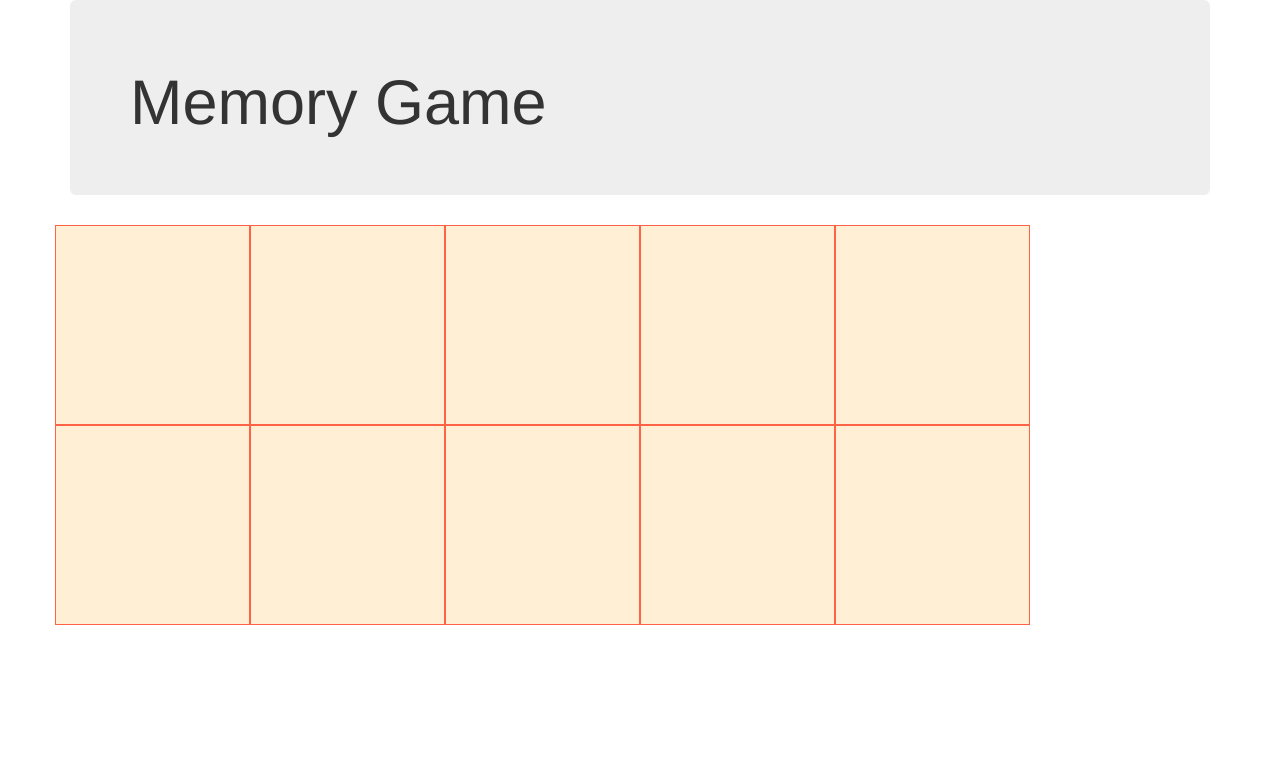
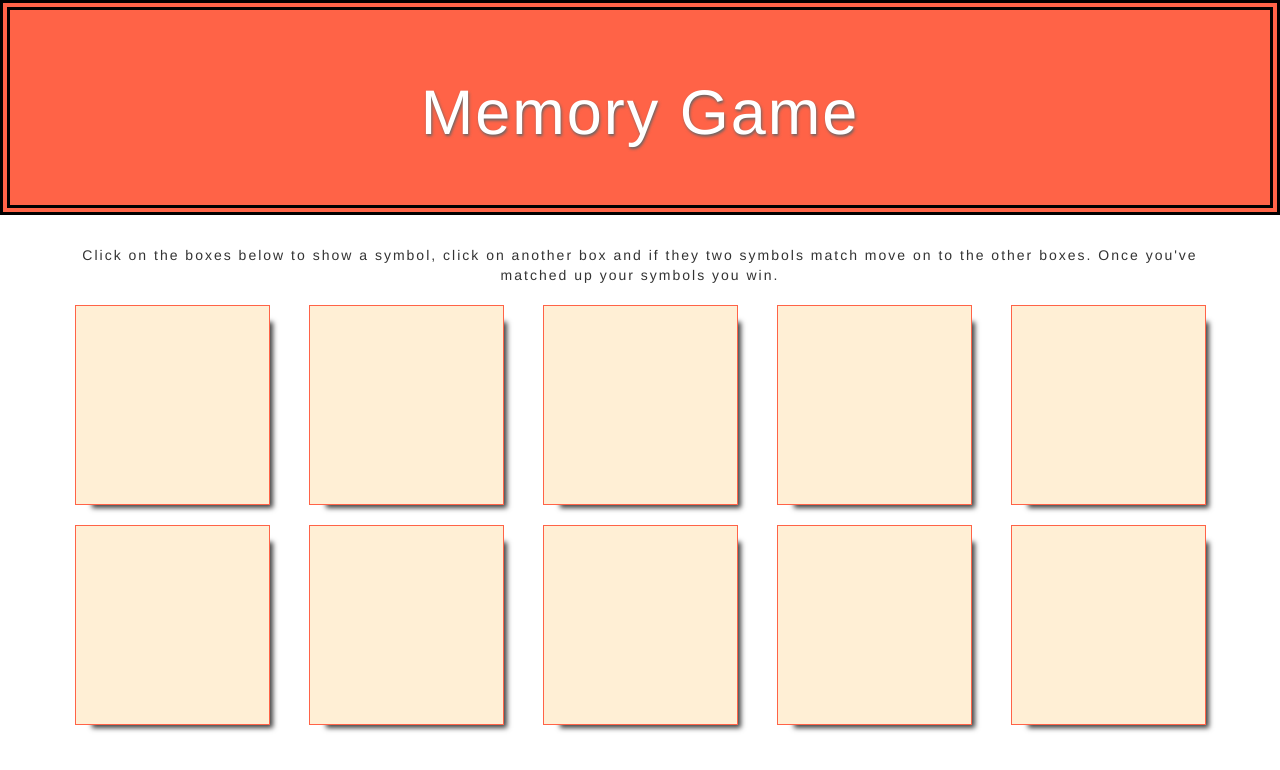
Before and after one commit to KatyCodes/jsmemory, a website with bundled scripts: page index.html in a window 1280 px wide. Built offline with nearby package versions, Linux system fonts and the light colour scheme.

Commit message:
add css styling

```diff
--- a/css/styles.css
+++ b/css/styles.css
@@ -1,3 +1,7 @@
+body {
+  text-align: center;
+  letter-spacing: 2px;
+}
 .row {
   display: flex;
   flex-wrap: wrap;
@@ -6,6 +10,7 @@
 .row > .col-md-2 {
   display: flex;
   align-items: center;
+  margin: 1rem auto;
 }
 
 .display {
@@ -14,8 +19,26 @@
   margin: 0 auto;
 }
 
+h1 {
+  color: tomato;
+  text-shadow: 1px 2px 3px #666;
+}
+
 div.card {
   height: 200px;
   background-color: papayawhip;
   border: 1px solid tomato;
+  box-shadow: 10px 10px 5px -7px rgba(0,0,0,0.75);
 }
+
+div.card:hover {
+  box-shadow: 10px 10px 106px -12px rgba(0,0,0,1);
+}
+
+.jumbotron {
+  background-color: tomato;
+  text-align: center;
+  color: white;
+  text-shadow: 3px -1px 2px rgba(150, 150, 150, 1);
+  border: 10px double black;
+}
--- a/index.html
+++ b/index.html
@@ -9,17 +9,20 @@
     <title>Memory</title>
   </head>
   <body>
+    <div class="jumbotron"><h1>Memory Game</h1>
+
+    </div>
     <div class="container">
-      <div class="jumbotron"><h1>Memory Game</h1></div>
+      <p>Click on the boxes below to show a symbol, click on another box and if they two symbols match move on to the other boxes. Once you've matched up your symbols you win.</p>
       <div id="board">
         <div class="row">
-          <div class="col-md-2 card">
+          <div class="col-md-2 col-sm-6 card">
 
           </div>
-          <div class="col-md-2 card">
+          <div class="col-md-2 col-sm-6 card">
 
           </div>
-          <div class="col-md-2 card">
+          <div class="col-md-2 col-sm-6 card">
 
           </div>
           <div class="col-md-2 card">
--- a/js/memory-interface.js
+++ b/js/memory-interface.js
@@ -18,9 +18,9 @@ $(document).ready(function(){
         cardCount=0;
         card2 = $(this).attr('id');
         if(memory.checkMatch(card1.slice(0, -1), card2.slice(0, -1))){
-          $(".message").text("It's a match! Yaaaaaaaaay");
+          $(".message").html("<h1>It's a match!</h1>");
           if(memory.hasWon()){
-            $(".message").html("<h1>You won! Yaaaaaaaaay</h1>");
+            $(".message").html("<h1>You won! Yaaaaaaaaay!</h1>");
             memory.reset();
             setTimeout(function(){
               createBoard();
```
Also changed, not shown: build/js/app.js, 1 other file.
